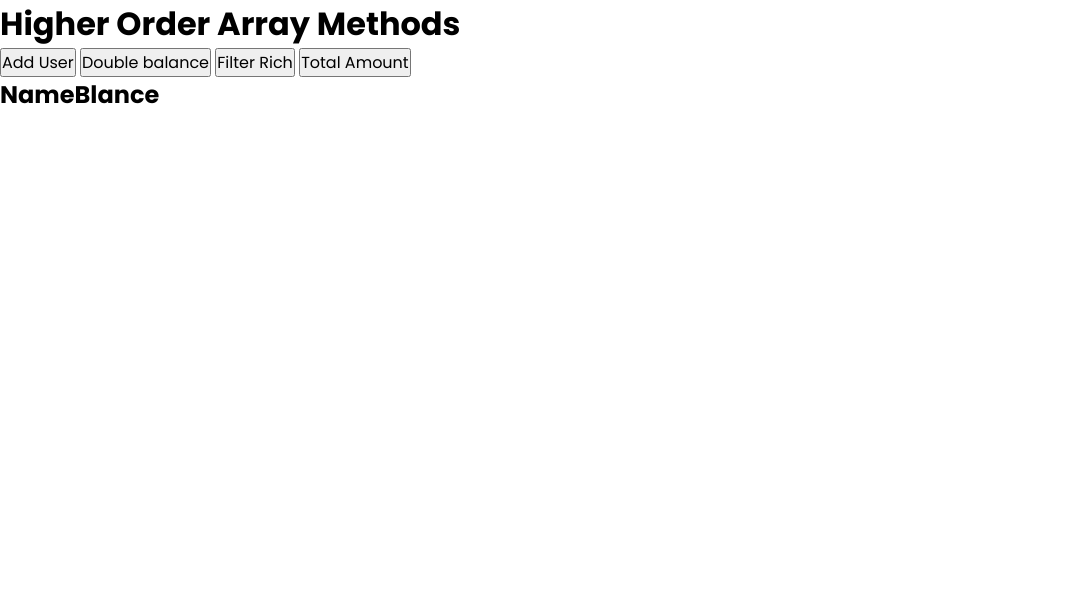
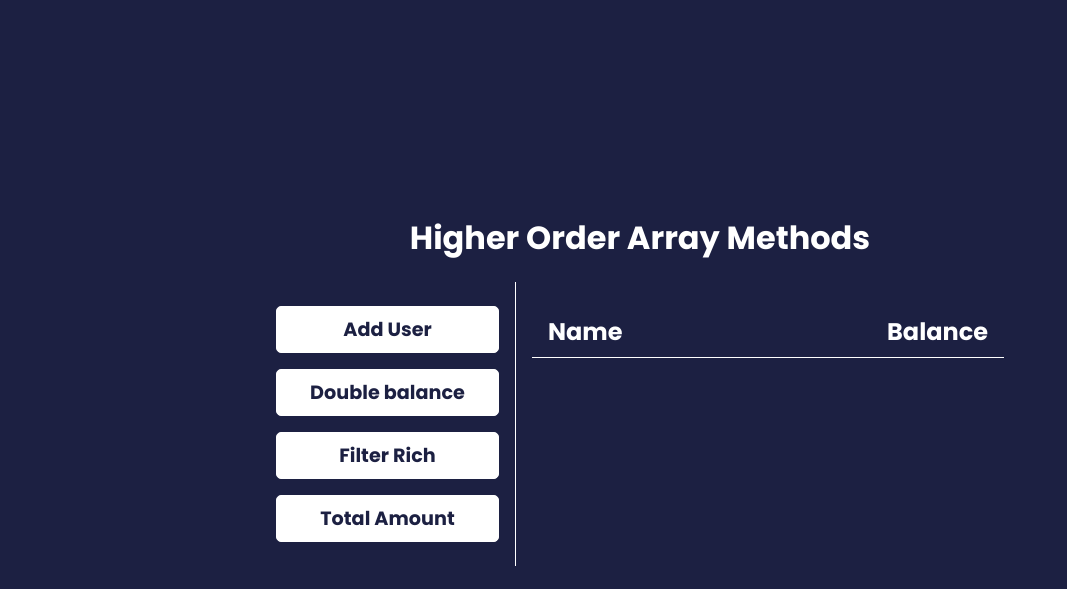
Before and after one commit to gokulraj2001/Bank-app, a plain HTML site: page index.html in a window 1280 px wide. Shown: the whole page, without its empty margins (0-1067 px from the left). Drawn offline with Linux system fonts and the light colour scheme.

Commit message:
UI completed

```diff
--- a/index.html
+++ b/index.html
@@ -19,7 +19,7 @@
             <button id="total">Total Amount</button>
         </aside>
         <main id="main">
-            <h2><strong>Name</strong>Blance</h2>
+            <h2><strong>Name</strong>Balance</h2>
         </main>
     </div>
     <script src="./scripts/script.js"></script>
--- a/styles/style.css
+++ b/styles/style.css
@@ -18,4 +18,71 @@ html{
 
 body{
     font-family: 'Poppins', sans-serif;
+    background: var(--dark-color);
+    display: flex;
+    flex-direction: column;
+    align-items: center;
+    justify-content: center;
+    min-height: 100vh;
+    color: var(--white-color);
 }
+.container{
+    display: flex;
+    padding: 20px;
+    margin: 0 auto;
+    max-width: 100%;
+    width: 50rem;
+}
+
+aside{
+    padding: 0.5rem 1rem;
+    width: 16rem;
+    border-right: 1px solid var(--white-color);
+}
+
+button{
+    background: var(--white-color);
+    color: var(--dark-color);
+    padding: 0.5rem 1.5rem;
+    border: 1px solid var(--white-color);
+    border-radius: 5px;
+    display: block;
+    margin: 1rem auto;
+    width: 100%;
+    font-size: 1.2rem;
+    font-weight: 700;
+    transition: all 0.2s ease;
+}
+
+button:focus{
+    outline: none;
+    cursor: pointer;
+}
+
+button:hover{
+    transform: translateY(5px);
+}
+
+button:active{
+    transform: scale(1.1)
+}
+
+main{
+    flex: 1;
+    padding: 0.5rem 1rem;
+}
+
+h2{
+    border-bottom: 1px solid var(--white-color);
+    padding: 0.5rem 1rem;
+    display: flex;
+    justify-content: space-between;
+    margin: 1rem 0;
+}
+
+.users{
+    display: flex;
+    justify-content: space-between;
+    font-size: 1.2rem;
+    margin-bottom: 0.5rem;
+}
```
